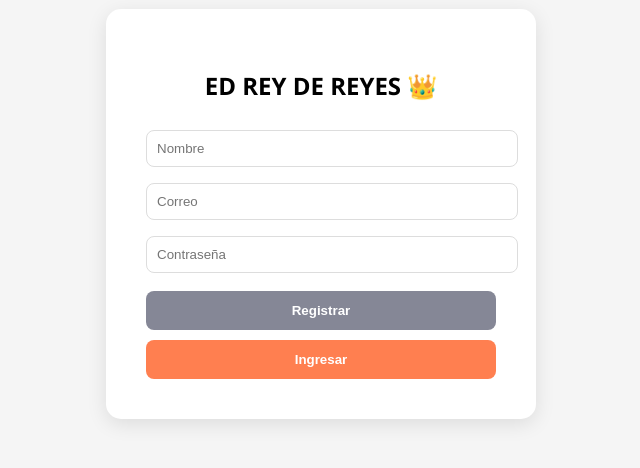
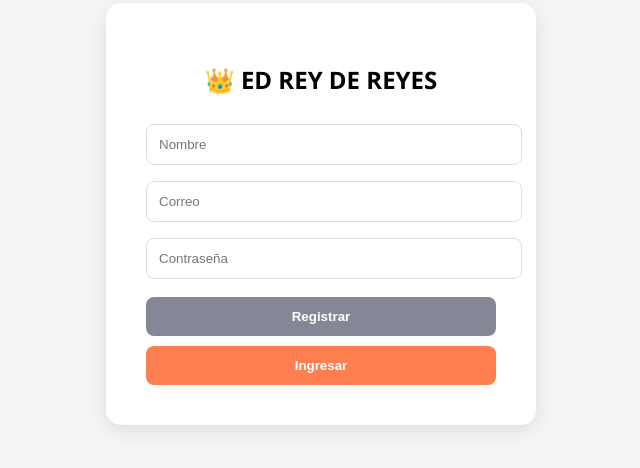
Before and after one commit to jesuscodi/ED-ASISTENCIA, a plain HTML site: page index.html in a window 1280 px wide. Shown: the part 194-662 px from the top of the page, without its empty margins (319-959 px from the left). Drawn offline with Linux system fonts and the light colour scheme.

Commit message:
Update index.html

```diff
--- a/index.html
+++ b/index.html
@@ -4,7 +4,7 @@
 <meta charset="UTF-8">
 <title>Login</title>
 
-<link href="https://cdnjs.cloudflare.com/ajax/libs/font-awesome/6.4.0/css/all.min.css" rel="stylesheet">
+<link rel="stylesheet" href="https://cdnjs.cloudflare.com/ajax/libs/font-awesome/6.4.0/css/all.min.css">
 
 <style>
 
@@ -17,18 +17,18 @@ height:100vh;
 background:#f5f5f5;
 }
 
-.login-container{
+.login{
 background:white;
 padding:40px;
 border-radius:15px;
-box-shadow:0 5px 20px rgba(0,0,0,.1);
 width:350px;
 text-align:center;
+box-shadow:0 5px 20px rgba(0,0,0,.1);
 }
 
 input{
 width:100%;
-padding:10px;
+padding:12px;
 margin:8px 0;
 border-radius:8px;
 border:1px solid #ddd;
@@ -60,14 +60,12 @@ color:white;
 
 <body>
 
-<div class="login-container">
+<div class="login">
 
-<h2>ED REY DE REYES 👑</h2>
+<h2>👑 ED REY DE REYES</h2>
 
 <input type="text" id="nombre" placeholder="Nombre">
-
 <input type="email" id="email" placeholder="Correo">
-
 <input type="password" id="password" placeholder="Contraseña">
 
 <button id="btnRegistro">Registrar</button>
@@ -75,7 +73,7 @@ color:white;
 
 </div>
 
-<script src="login.js"></script>
+<script type="module" src="login.js"></script>
 
 </body>
 </html>
```
